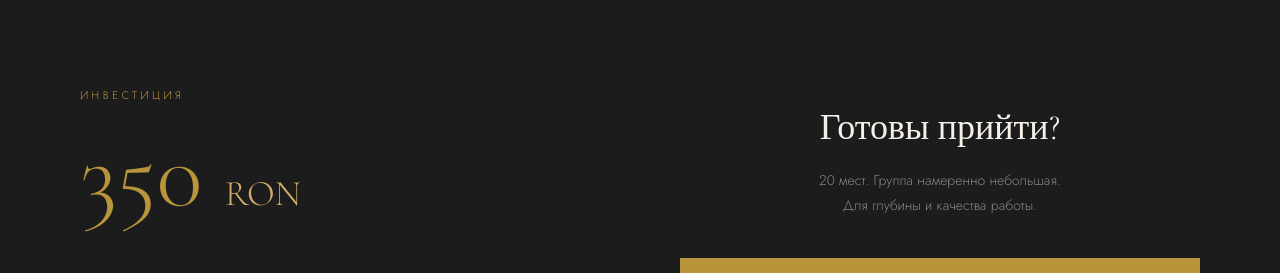
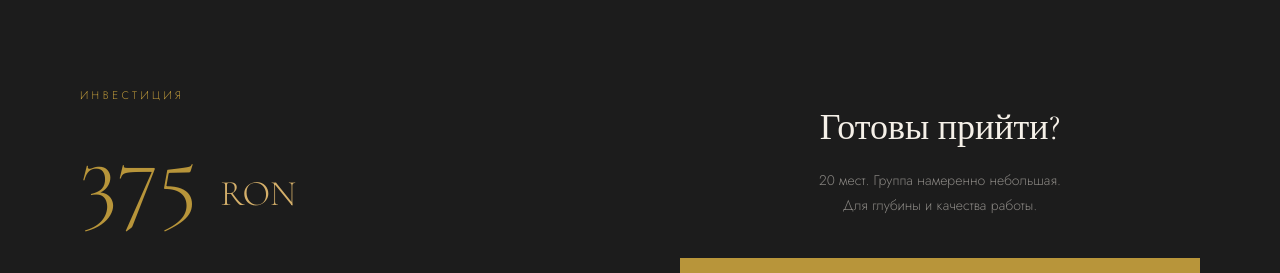
Before and after one commit to mandificator/actor-of-your-life, a plain HTML site: page index.html in a window 1280 px wide. Shown: the part 7080-7353 px from the top of the page. Drawn offline with nearby package versions, Linux system fonts and the light colour scheme.

Commit message:
Update price to 375 RON

```diff
--- a/index.html
+++ b/index.html
@@ -830,7 +830,7 @@
   <div class="price-inner">
     <div>
       <span class="section-tag" style="color:var(--gold);">Инвестиция</span>
-      <div class="price-amount">350 <span class="price-currency">RON</span></div>
+      <div class="price-amount">375 <span class="price-currency">RON</span></div>
       <ul class="price-includes">
         <li>6 часов живой практики в комфортном пространстве</li>
         <li>Раздаточные материалы для самостоятельной работы после</li>
```
